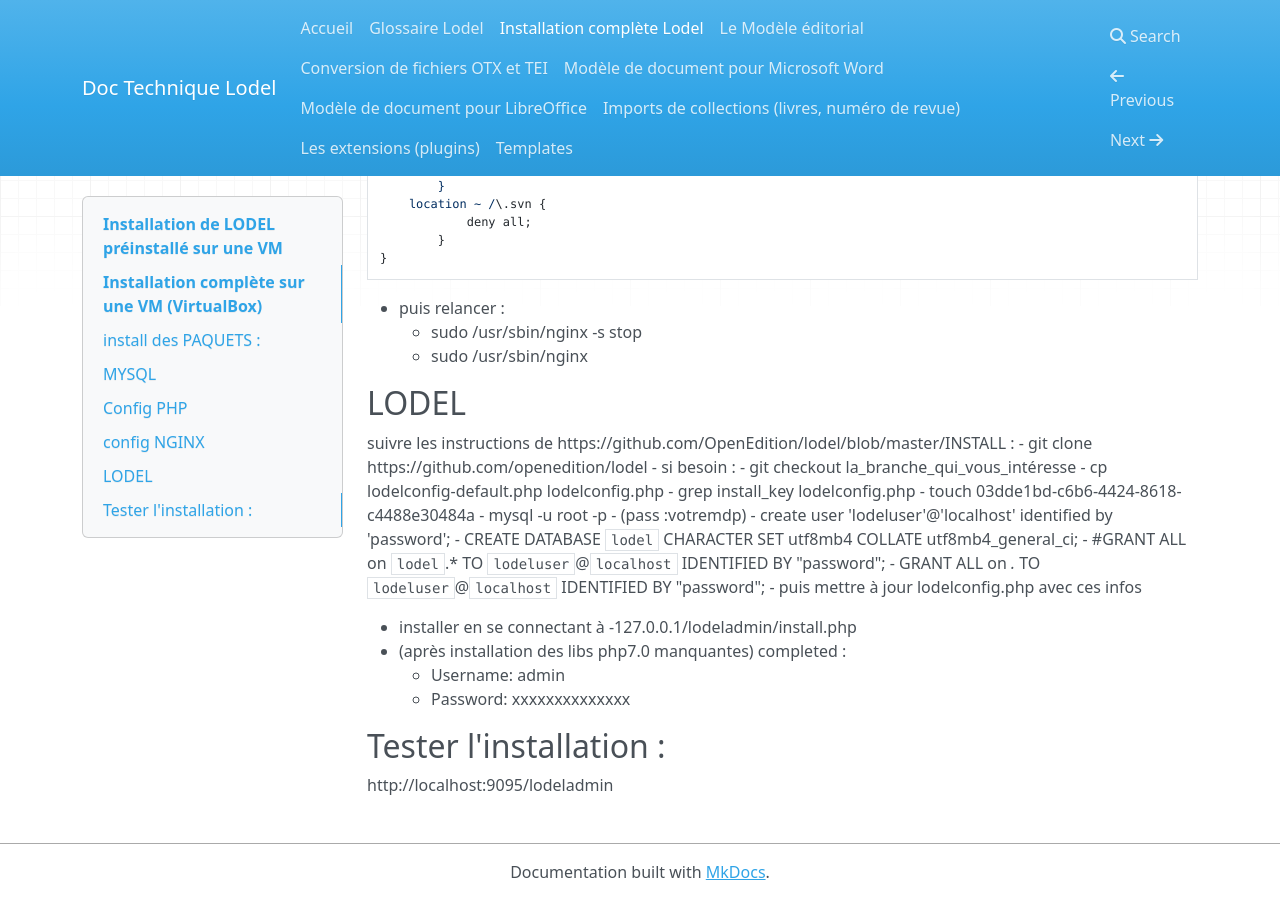
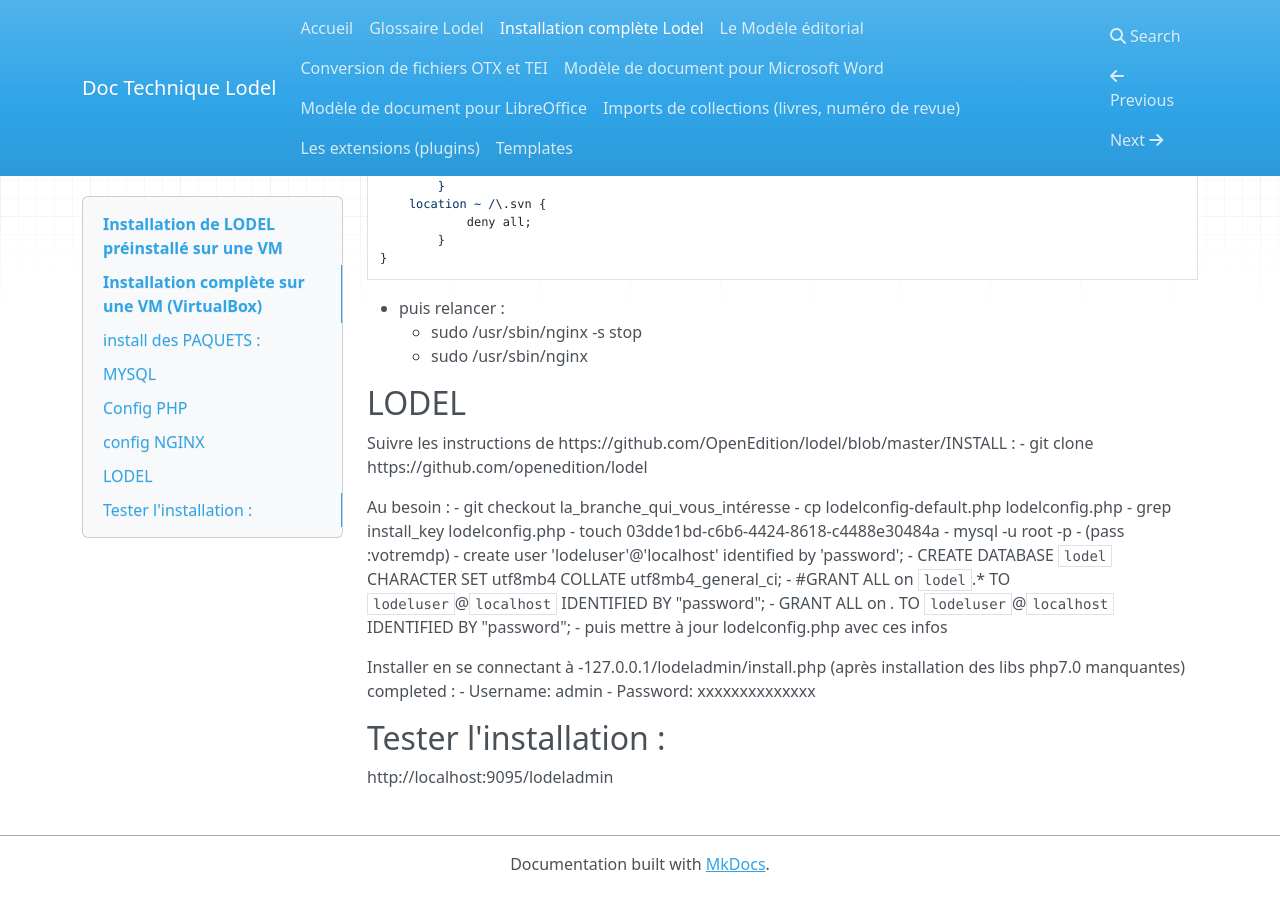
Before and after one commit to ValentinGeorgesDubost/Doc-Lodel, an MkDocs documentation site: the page built from docs/installer lodel.md, in a window 1280 px wide and 900 px high, scrolled down 2159 px. Built offline with MkDocs 1.6.1, drawn with Linux system fonts in a browser that asks for light colours; nearby versions of some CDN libraries; old or Windows-style settings are respelled for this version of MkDocs; some of the changed text lies outside the part shown.

```diff
--- a/docs/installer lodel.md
+++ b/docs/installer lodel.md
@@ -15,15 +15,15 @@ Installation complète sur une VM (VirtualBox)
 - domaine votredomaine
 - supprimer la ligne avec le CD d'install dans /etc/apt/sources.list
 
--Si vous partez d'une image Debian9 vierge, installer sudo : https://blog.seboss666.info/2014/05/installer-et-utiliser-sudo-sur-debian/ :
+-Si vous partez d'une image Debian9 vierge, installer sudo (https://blog.seboss666.info/2014/05/installer-et-utiliser-sudo-sur-debian/) :
 - su root
 - apt-get update
 - apt-get install sudo
 
 ajout en tant que root d'un fichier (nano /etc/sudoers.d/votreuser) :
-	- contenant 1 ligne:
-	- $USER ALL = ALL
-	- reboot
+- contenant 1 ligne:
+- $USER ALL = ALL
+- reboot
 
 install des PAQUETS :
 ---------------------
@@ -113,25 +113,25 @@ server {
 LODEL
 -----
 
-suivre les instructions de https://github.com/OpenEdition/lodel/blob/master/INSTALL :
+Suivre les instructions de https://github.com/OpenEdition/lodel/blob/master/INSTALL :
 - git clone https://github.com/openedition/lodel
-- si besoin :
-	- git checkout la_branche_qui_vous_intéresse
-	- cp lodelconfig-default.php lodelconfig.php
-	- grep install_key lodelconfig.php
-	- touch 03dde1bd-c6b6-4424-8618-c4488e30484a
-	- mysql -u root -p
-	- (pass :votremdp)
-	- create user 'lodeluser'@'localhost' identified by 'password';
-	- CREATE DATABASE `lodel` CHARACTER SET utf8mb4 COLLATE utf8mb4_general_ci;
-	- #GRANT ALL on `lodel`.* TO `lodeluser`@`localhost` IDENTIFIED BY "password";
-	- GRANT ALL on *.* TO `lodeluser`@`localhost` IDENTIFIED BY "password";
-	- puis mettre à jour lodelconfig.php avec ces infos
 
-- installer en se connectant à -127.0.0.1/lodeladmin/install.php
-- (après installation des libs php7.0 manquantes) completed :
-	- Username: admin
-	- Password: xxxxxxxxxxxxxx
+Au besoin :
+- git checkout la_branche_qui_vous_intéresse
+- cp lodelconfig-default.php lodelconfig.php
+- grep install_key lodelconfig.php
+- touch 03dde1bd-c6b6-4424-8618-c4488e30484a
+- mysql -u root -p
+- (pass :votremdp)
+- create user 'lodeluser'@'localhost' identified by 'password';
+- CREATE DATABASE `lodel` CHARACTER SET utf8mb4 COLLATE utf8mb4_general_ci;
+- #GRANT ALL on `lodel`.* TO `lodeluser`@`localhost` IDENTIFIED BY "password";
+- GRANT ALL on *.* TO `lodeluser`@`localhost` IDENTIFIED BY "password";
+- puis mettre à jour lodelconfig.php avec ces infos
+
+Installer en se connectant à -127.0.0.1/lodeladmin/install.php (après installation des libs php7.0 manquantes) completed :
+- Username: admin
+- Password: xxxxxxxxxxxxxx
 
 Tester l'installation :
 -----------------------
```
